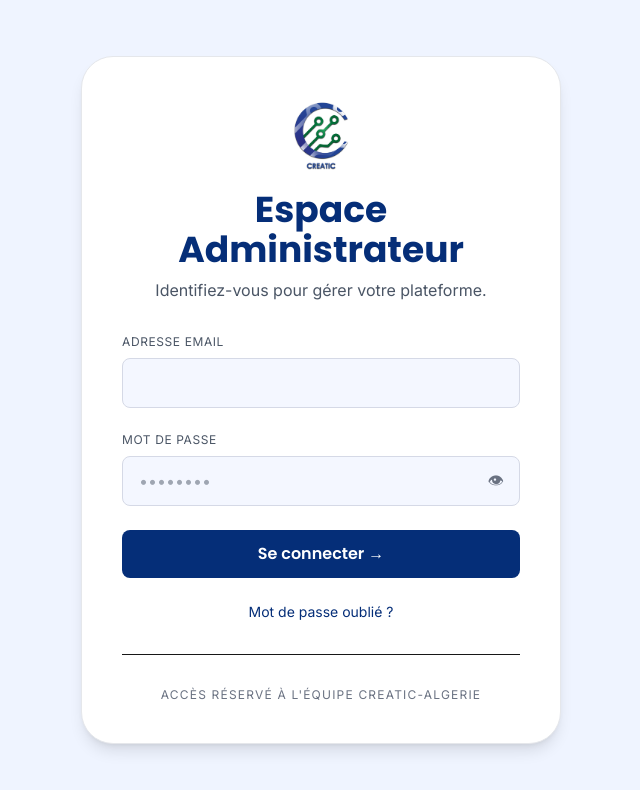
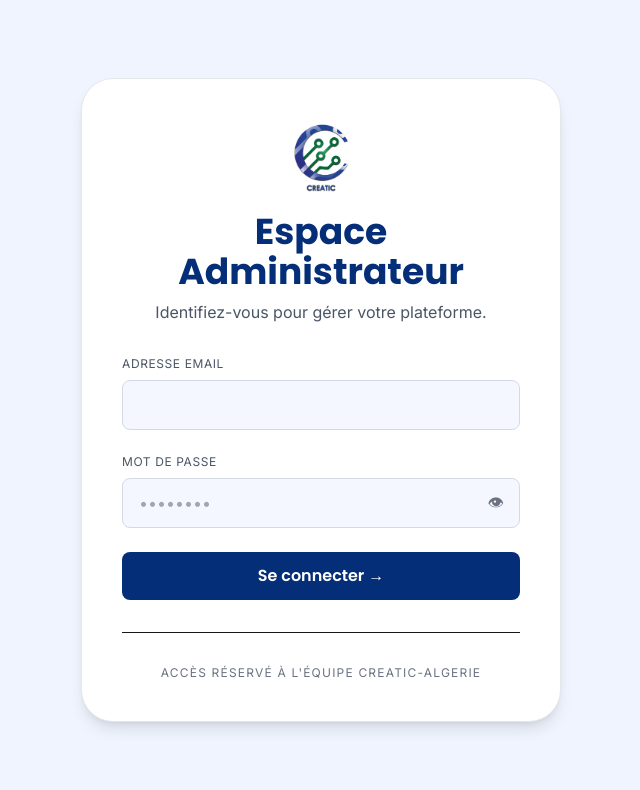
Before and after one commit to Soulaf1/creatic_algerie, a Next.js app: page /admin/login in a window 1280 px wide. Shown: the top 790 px of the page, without its empty margins (319-959 px from the left). Built offline with nearby package versions, Linux system fonts and the light colour scheme.

Commit message:
Suppression du lien mot de passe oublié

```diff
--- a/components/AdminLogin.js
+++ b/components/AdminLogin.js
@@ -168,13 +168,9 @@ export default function LoginPage() {
 
         </form>
 
-        {/* Mot de passe oublié */}
 
-        <p
-          className={`text-center text-sm text-[#052E78] mt-6 cursor-pointer hover:underline ${inter.className}`}
-        >
-          Mot de passe oublié ?
-        </p>
+
+
 
         {/* Ligne */}
 
```
